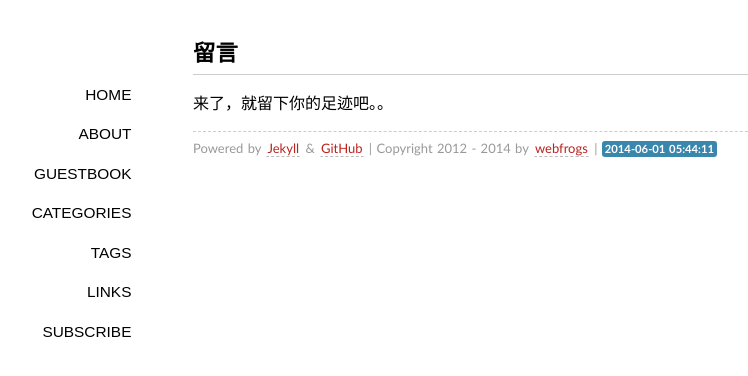
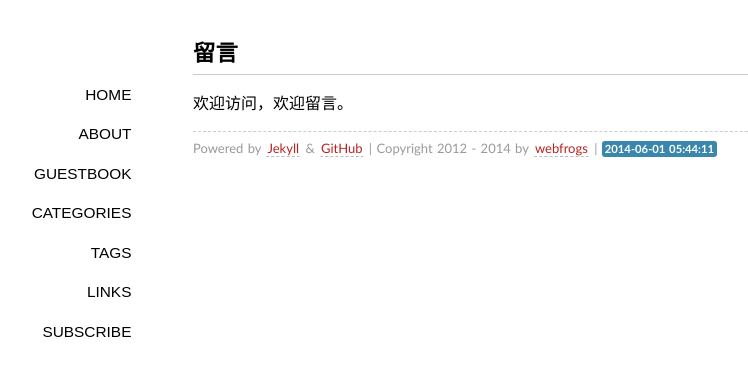
Before and after one commit to lincystar/lincystar.github.com, a Jekyll site: the page built from guestbook/index.md, in a window 1280 px wide. Shown: the top 376 px of the page, without its empty margins (147-895 px from the left). Built offline with Jekyll 4.4.1, drawn with Linux system fonts in a browser that asks for light colours; some web fonts are replaced; Markdown is read by kramdown in place of the engine named in the settings; comment, search, counter and statistics services are not loaded.

Commit message:
change liuyan

```diff
--- a/guestbook/index.md
+++ b/guestbook/index.md
@@ -4,4 +4,4 @@ title: 留言
 comments: yes
 ---
 
-来了，就留下你的足迹吧。。
+欢迎访问，欢迎留言。
```
